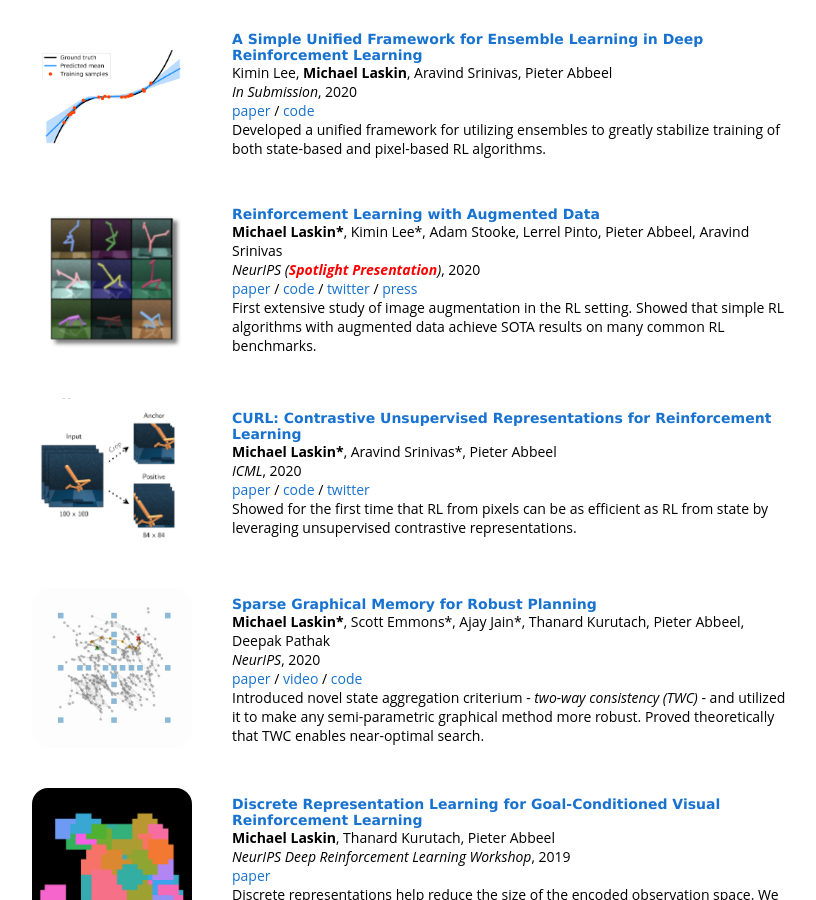
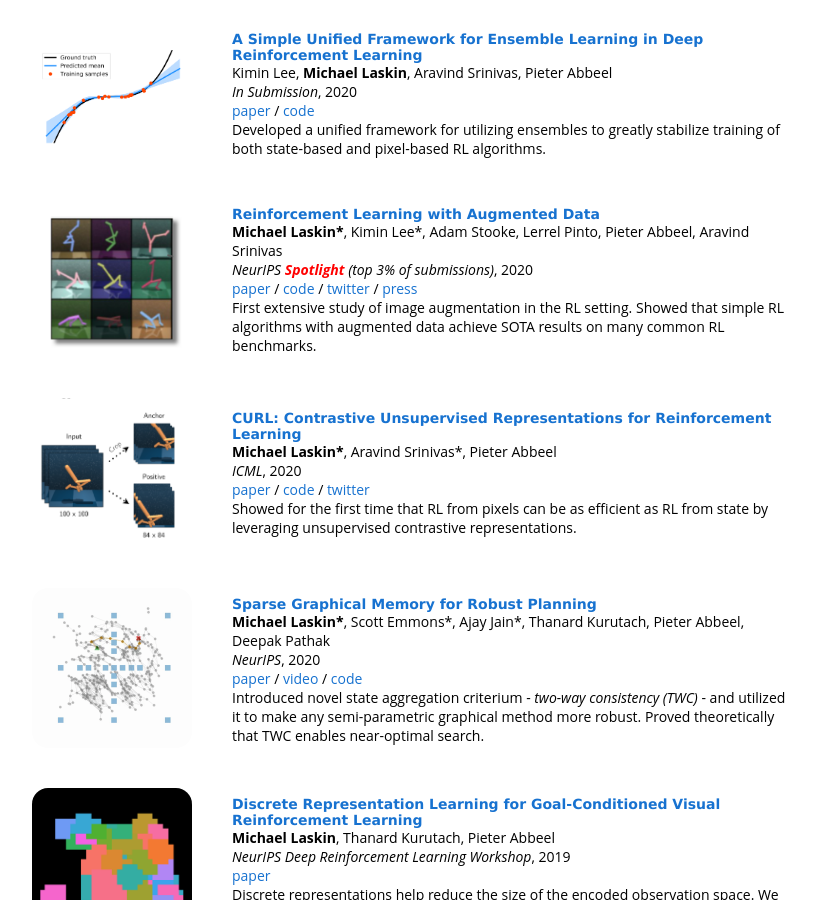
Before and after one commit to MishaLaskin/mishalaskin.github.io, a Jekyll site: the page built from index.markdown, in a window 1280 px wide and 900 px high, scrolled down 614 px. Shown: the whole window, without its empty margins (228-1044 px from the left). Built offline with Jekyll 4.4.1, drawn with Linux system fonts in a browser that asks for light colours; comment, search, counter and statistics services are not loaded.

Commit message:
neurips 2020

```diff
--- a/_posts/2020-04-24-rad.markdown
+++ b/_posts/2020-04-24-rad.markdown
@@ -7,7 +7,7 @@ image: /images/rad/rad_thumbnail.png
 categories: research
 affiliation: UC Berkeley, BAIR
 authors: "<b>Michael Laskin*</b>, Kimin Lee*, Adam Stooke, Lerrel Pinto, Pieter Abbeel, Aravind Srinivas"
-venue: "NeurIPS (<b style='color:red'>Spotlight Presentation</b>)"
+venue: "NeurIPS <b style='color:red'>Spotlight</b> (top 3% of submissions)"
 code: https://github.com/MishaLaskin/rad
 arxiv: https://arxiv.org/abs/2004.14990
 equal: '*'
```
